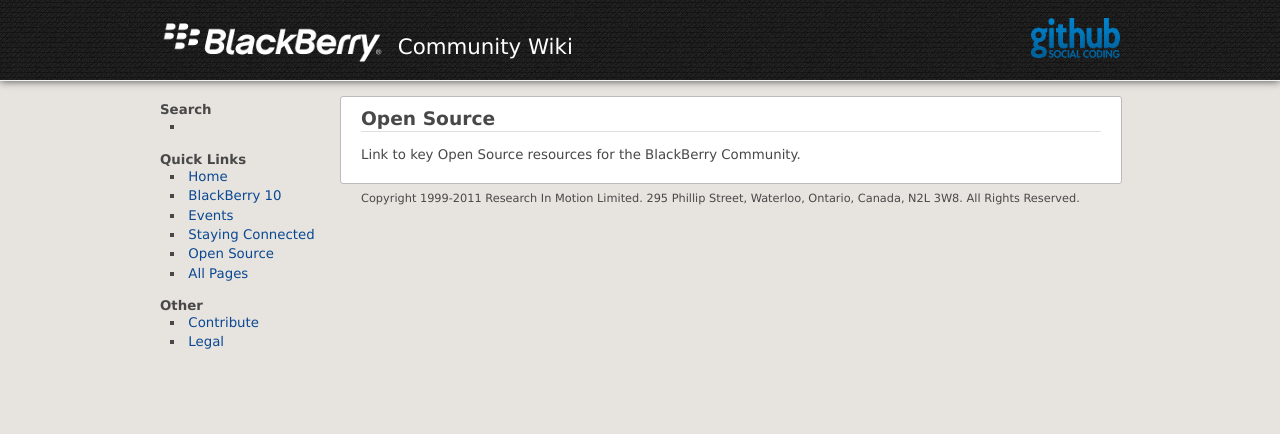
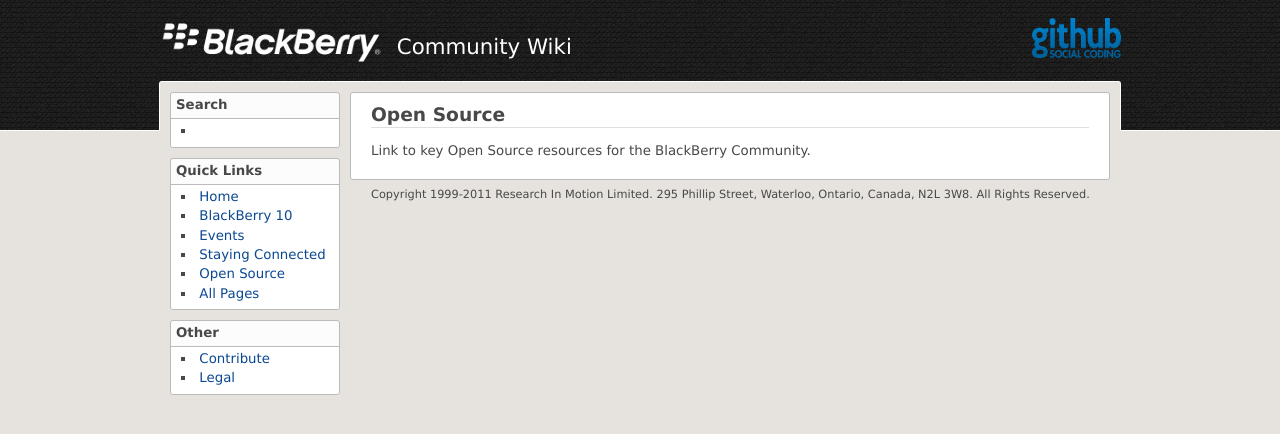
Before and after one commit to blackberry/Community, a Jekyll site: the page built from Open_Source.md, in a window 1280 px wide. Shown: the top 434 px of the page. Built offline with Jekyll 4.4.1, drawn with Linux system fonts in a browser that asks for light colours.

Commit message:
Updated CSS as per email feedback. Visual changes only.

```diff
--- a/css/github.css
+++ b/css/github.css
@@ -1,7 +1,7 @@
 @import url('normalize.css');
 
 body {
-  background-color: #E7E4DF;
+  background-color: #E6E3DE;
   font-size: 10pt;
   font-family: Verdana;
   line-height: 1.3;
@@ -37,17 +37,13 @@
 }
 
 #header_wrap {
-  margin-bottom: 15px;
-/*   margin-top: 15px; */
   background: url('../images/title_background.png');
-  height: 80px;
-  border-bottom: 1px solid #F2F2F2;
-/*   border-top: 1px solid #F2F2F2; */
-  box-shadow: 0 0 8px 0 rgba(0,0,0,0.7);
+  height: 130px;
+  border-bottom: 1px solid #FFF;
 }
 
 #header {
-  width: 960px;
+  width: 962px;
   margin: 0 auto;
   position: relative;
   top: 15px;
@@ -75,14 +71,30 @@
   width: 960px;
   margin: 0 auto;
   position: relative;
+  top: -50px;
+  min-height: 49px;
+
+  background-color: #E6E3DE;
+  border-top-right-radius: 3px;
+  border-top-left-radius: 3px;
+  border: 1px solid #FFF;
+  border-bottom: none;
 }
 
 #left {
   position: absolute;
-  left: 0;
-  top: 0;
-  width: 175px;
-  margin-top: 5px;
+  left: 10px;
+  top: 10px;
+  width: 170px;
+}
+
+#toc>ul>li {
+  border: 1px solid #BBB;
+  margin-bottom: 10px;
+  border-radius: 3px;
+  background: #FCFCFC;
+  text-indent: 5px;
+  padding-top: 3px;
 }
 
 #toc li {
@@ -90,8 +102,12 @@
 }
 
 #toc li ul {
-  margin-left: 10px;
-  margin-bottom: 15px;
+  padding: 3px 0 5px 5px;
+  margin-top: 5px;
+  background-color: #FFF;
+  border-bottom-left-radius: 3px;
+  border-bottom-right-radius: 3px;
+  border-top: 1px solid #BBB;
 }
 
 #toc li ul li {
@@ -103,8 +119,9 @@
 
 #content {
   position: absolute;
-  left: 180px;
-  width: 740px;
+  left: 190px;
+  top: 10px;
+  width: 718px;
   padding: 10px 20px 20px 20px;
 
   background-color: #FFF;
```
